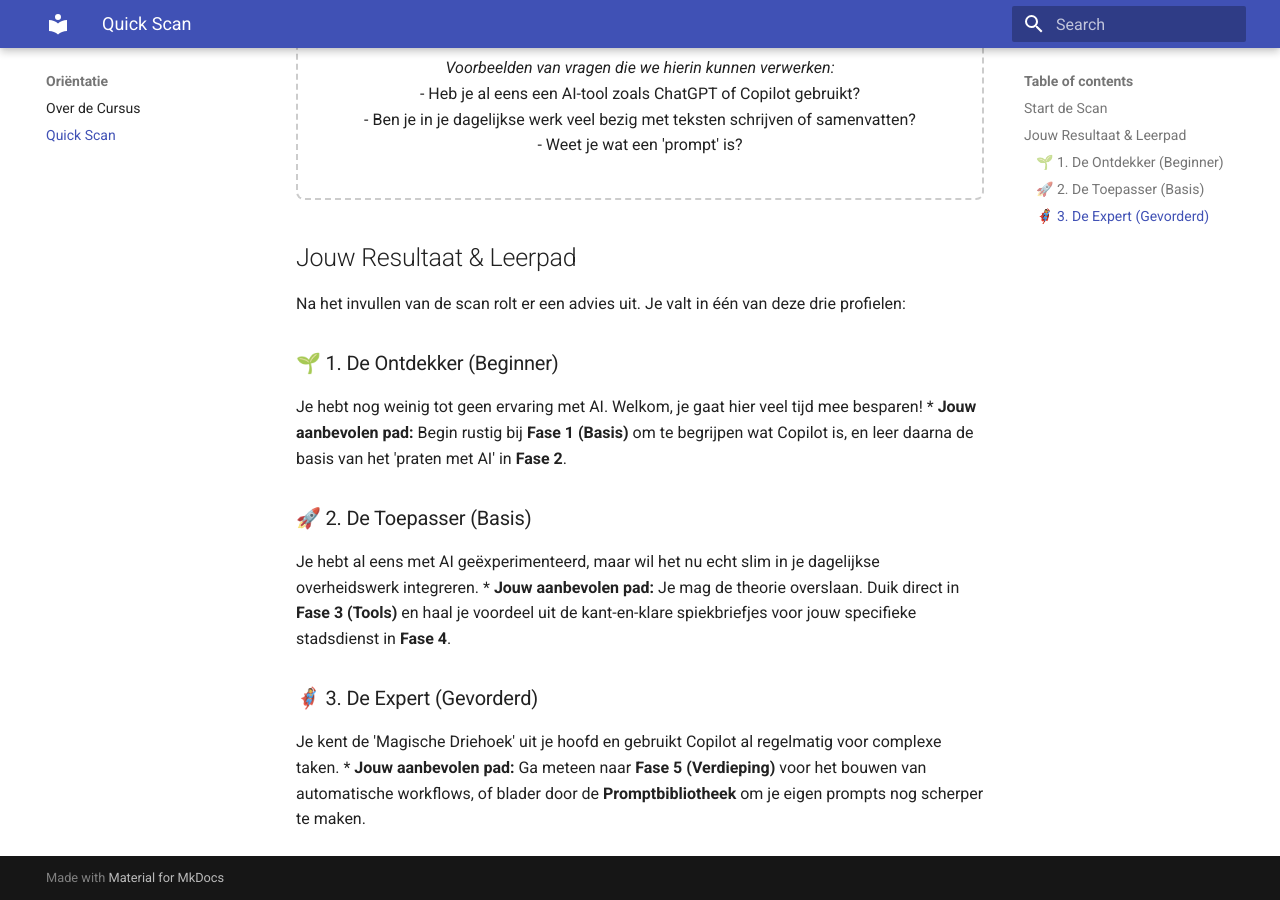
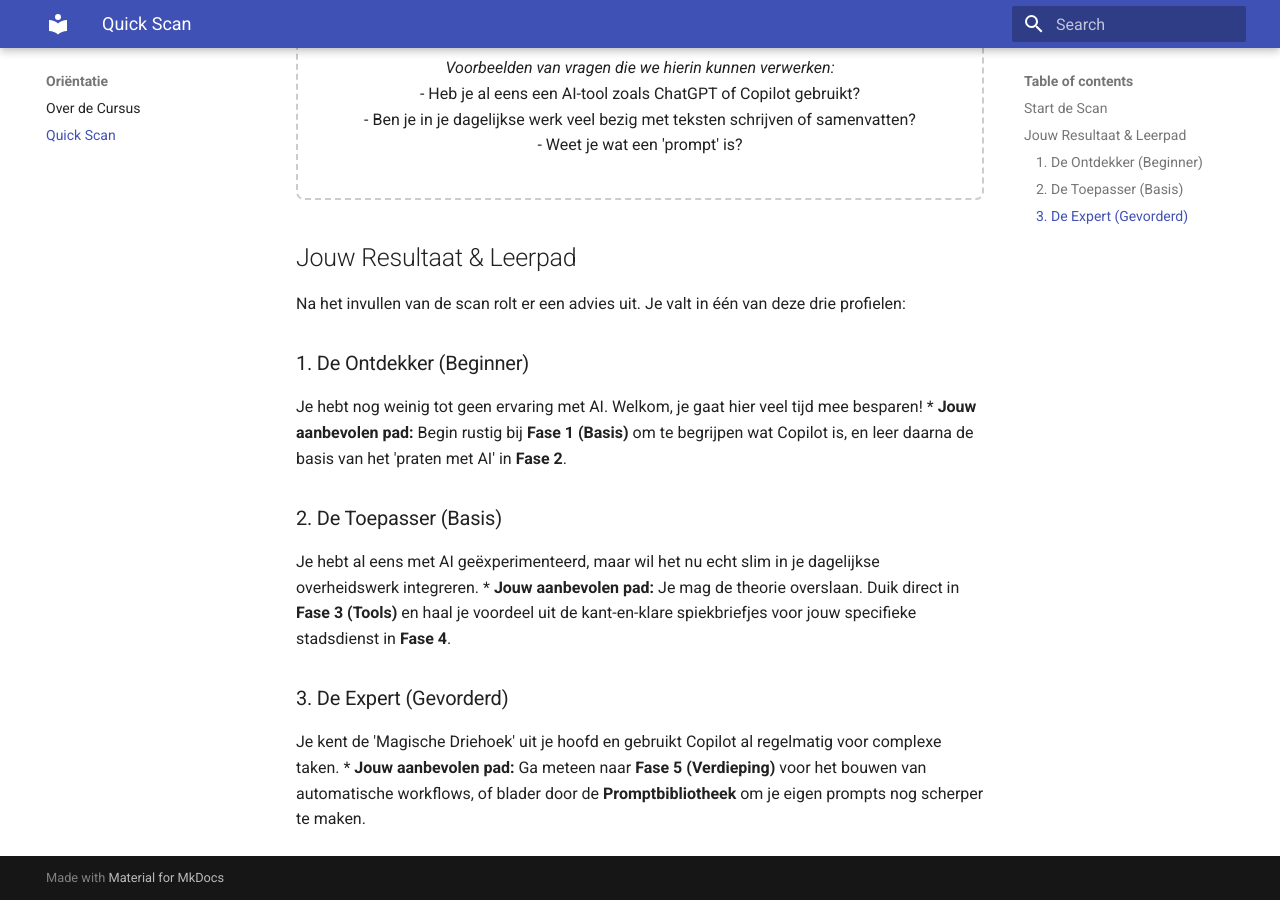
Before and after one commit to blueblot-lier/basiscursus, an MkDocs documentation site: the page built from docs/orientatie/quickscan.md, in a window 1280 px wide and 900 px high, scrolled down 546 px. Built offline with MkDocs 1.6.1 and Material for MkDocs 9.7.7, drawn with Linux system fonts in a browser that asks for light colours.

Commit message:
icoontjes verwijderd

```diff
--- a/docs/orientatie/quickscan.md
+++ b/docs/orientatie/quickscan.md
@@ -20,14 +20,14 @@
 
 Na het invullen van de scan rolt er een advies uit. Je valt in één van deze drie profielen:
 
-### 🌱 1. De Ontdekker (Beginner)
+### 1. De Ontdekker (Beginner)
 Je hebt nog weinig tot geen ervaring met AI. Welkom, je gaat hier veel tijd mee besparen!
 * **Jouw aanbevolen pad:** Begin rustig bij **Fase 1 (Basis)** om te begrijpen wat Copilot is, en leer daarna de basis van het 'praten met AI' in **Fase 2**.
 
-### 🚀 2. De Toepasser (Basis)
+### 2. De Toepasser (Basis)
 Je hebt al eens met AI geëxperimenteerd, maar wil het nu echt slim in je dagelijkse overheidswerk integreren.
 * **Jouw aanbevolen pad:** Je mag de theorie overslaan. Duik direct in **Fase 3 (Tools)** en haal je voordeel uit de kant-en-klare spiekbriefjes voor jouw specifieke stadsdienst in **Fase 4**.
 
-### 🦸‍♀️ 3. De Expert (Gevorderd)
+### 3. De Expert (Gevorderd)
 Je kent de 'Magische Driehoek' uit je hoofd en gebruikt Copilot al regelmatig voor complexe taken.
 * **Jouw aanbevolen pad:** Ga meteen naar **Fase 5 (Verdieping)** voor het bouwen van automatische workflows, of blader door de **Promptbibliotheek** om je eigen prompts nog scherper te maken.
```
